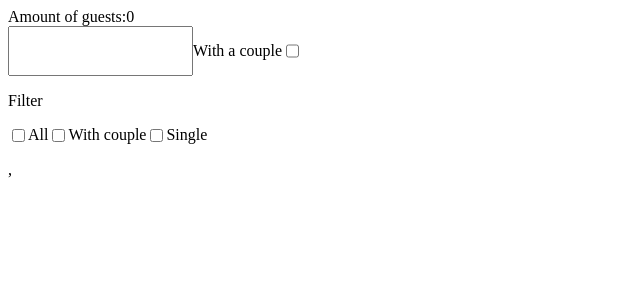
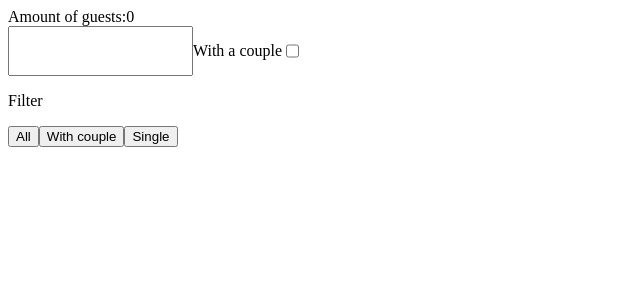
Before and after one commit to DenisSher/testtask, a React (Create React App) app: page / in a window 1280 px wide. Shown: the top 300 px of the page, without its empty margins (0-640 px from the left). Built offline with nearby package versions, Linux system fonts and the light colour scheme.

Commit message:
made basic guest list redux

```diff
--- a/src/App.js
+++ b/src/App.js
@@ -1,40 +1,39 @@
-import React, { useState } from "react"
-import TodoList from "./components/TodoList"
-import uuidv4 from "uuid/v4"
-import styled from "styled-components"
-import { addGuest } from "./action"
-import { connect } from "react-redux"
+import React, { useState } from "react";
+import TodoList from "./components/TodoList";
+import uuidv4 from "uuid/v4";
+import styled from "styled-components";
+import { addGuest, allGuest, singleGuest, coupleGuest } from "./action";
+import { connect } from "react-redux";
 
 const Wrapper = styled.div`
   display: flex;
-`
+`;
 
 const WrapperCheckbox = styled.div`
   display: flex;
-`
+`;
 
 function GuestApp(props) {
-  const [text, setText] = useState("")
-  const [couple, setCouple] = useState(false)
-
+  const [text, setText] = useState("");
+  const [couple, setCouple] = useState(false);
 
   const handleChange = e => {
-    setText(e.target.value)
-  }
+    setText(e.target.value);
+  };
 
-  const handleKeyPress = (e) => {
+  const handleKeyPress = e => {
     if (e.key === "Enter" && text !== "") {
-      props.addGuest({ id: uuidv4(), name: text, couple })
-      setText("")
+      props.addGuest({ id: uuidv4(), name: text, couple });
+      setText("");
     }
-  }
+  };
 
   return (
     <>
       <span>
         Amount of guests:
         {props.guests.reduce((acc, current) => {
-          return current.couple === true ? acc + 2 : acc + 1
+          return current.couple === true ? acc + 2 : acc + 1;
         }, 0)}
       </span>
       <Wrapper>
@@ -47,34 +46,44 @@ function GuestApp(props) {
         <input type="checkbox" onClick={() => setCouple(!couple)} />
       </Wrapper>
       <p>Filter</p>
-      <div>{props.counter}</div>
       <WrapperCheckbox>
-        <input type="checkbox"/>
-        <span>All</span>
-        <input type="checkbox"/>
-        <span>With couple</span>
-        <input type="checkbox"/>
-        <span>Single</span>
+        <button
+          onClick={() => {
+            props.allGuest(props.guests.filter(x => x.couple !== null))
+          }}
+        >All</button>
+        <button
+          onClick={() =>
+            props.coupleGuest(props.guests.filter(x => x.couple === true))
+          }
+        >With couple</button>
+        <button
+          onClick={() =>
+            props.singleGuest(props.guests.filter(x => x.couple === false))
+          }
+        >Single</button>
       </WrapperCheckbox>
-
-      <TodoList items={props.guests}/>
+      <TodoList items={props.guests} />
     </>
-  )
+  );
 }
 
 function mapStateToProps(state) {
   return {
     guests: state
-  }
+  };
 }
 
 const mapDispatchToProps = dispatch => {
   return {
-    addGuest: payload => dispatch({type: "ADD_USER", payload})
-  }
-}
+    addGuest: payload => dispatch({ type: "ADD_USER", payload }),
+    allGuest: payload => dispatch({ type: "ALL_USER", payload }),
+    singleGuest: payload => dispatch({ type: "SINGLE_USER", payload }),
+    coupleGuest: payload => dispatch({ type: "COUPLE_USER", payload })
+  };
+};
 
 export default connect(
   mapStateToProps,
   mapDispatchToProps
-)(GuestApp)
+)(GuestApp);
--- a/src/action.js
+++ b/src/action.js
@@ -1,4 +1,5 @@
-//export const increment = (payload) => { return ({type: "INCREMENT", payload})}
-//export const decrement = (payload) => { return ({type: "DECREMENT", payload})}
 export const addGuest = (payload) => { return ({type: "ADD_GUEST", payload})}
 export const setGuest = (payload) => { return ({type: "SET_GUEST", payload})}
+export const allGuest = (payload) => { return ({type: "ALL_GUEST", payload})}
+export const singleGuest = (payload) => { return ({type: "SINGLE_GUEST", payload})}
+export const coupleGuest = (payload) => { return ({type: "COUPLE_GUEST", payload})}
--- a/src/index.js
+++ b/src/index.js
@@ -6,7 +6,7 @@ import store from "./store";
 
 ReactDOM.render(
   <Provider store={store}>
-    <GuestApp />,
+    <GuestApp/>
   </Provider>,
   document.getElementById("root")
 );
--- a/src/reducers/rootReducer.js
+++ b/src/reducers/rootReducer.js
@@ -1,14 +1,10 @@
-//here we set up a reducer, it needs initialState (empty array in our case), and action - simple object with type and payload
-  const OperationGuest = (state = [], action) => {
-//switch for action types to have different operations on state within one reducer
+const OperationGuest = (state = [], action) => {
     switch(action.type) {
-//here we return spreaded state (array of objects) with a new object in payload
       case "ADD_USER": return [...state, action.payload]
-//here we return just a payload which would be array of objects, previously filtered locally
       case "SET_USER": return action.payload
-//probably won't work, but must return filtered state with id, passed as an argument to action creator (action payload)
-      case "DELETE_USER": return state.filter(x => x.id !== action.payload)
-//return [] by default
+      case "ALL_USER": return action.payload
+      case "SINGLE_USER": return action.payload
+      case "COUPLE_USER": return action.payload
       default: return state
     }
   }
--- a/src/store.js
+++ b/src/store.js
@@ -5,5 +5,8 @@ const store = createStore(OperationGuest)
 
 store.dispatch({ type: "ADD_GUEST" })
 store.dispatch({ type: "SET_GUEST" })
+store.dispatch({ type: "ALL_GUEST" })
+store.dispatch({ type: "SINGLE_GUEST" })
+store.dispatch({ type: "COUPLE_GUEST" })
 
 export default store
```
Also changed, not shown: src/components/TodoList.js (+12 -16 lines), src/reducers/reducer.js (deleted, +0 -28 lines), src/App.css (added).
